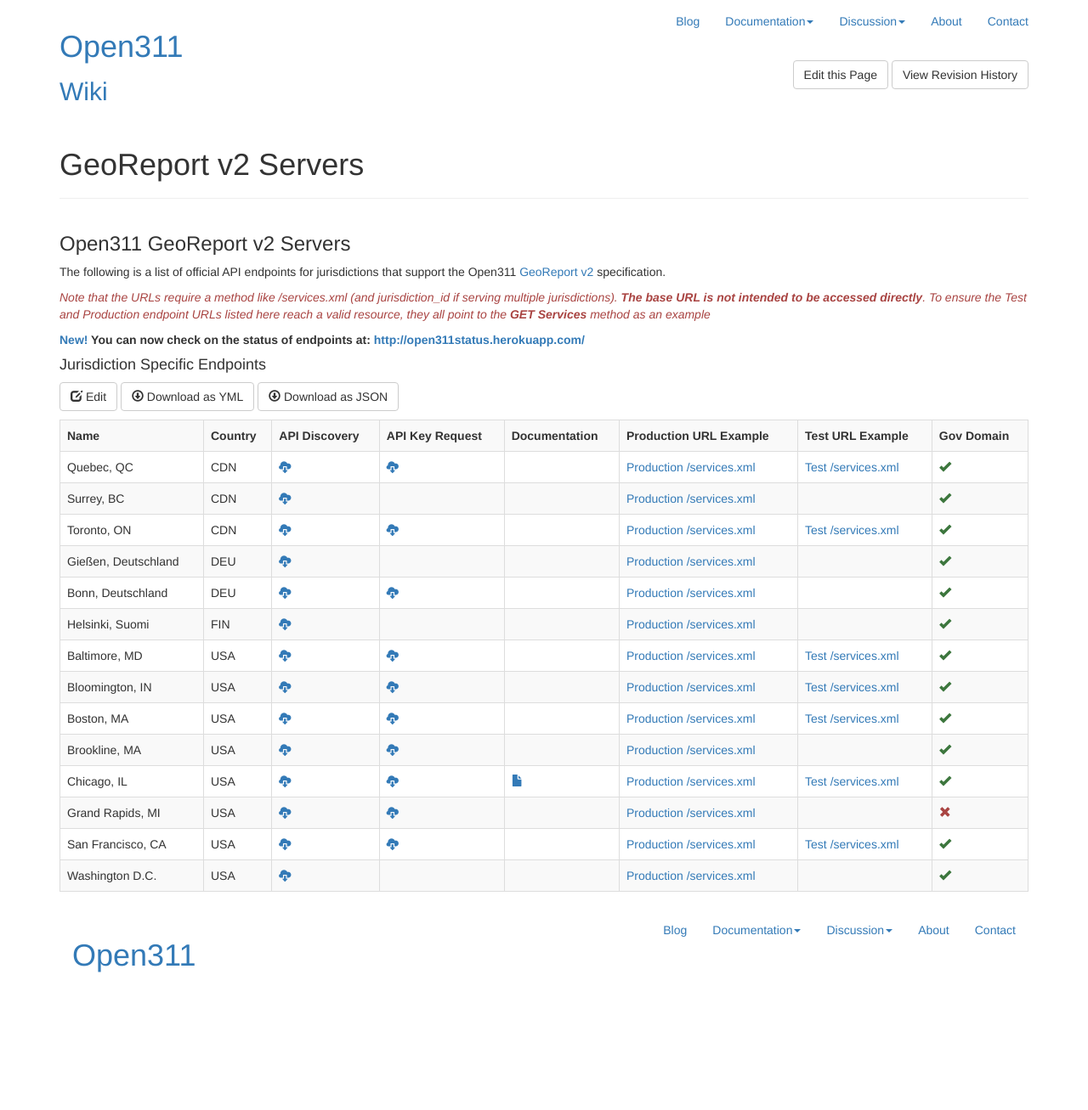
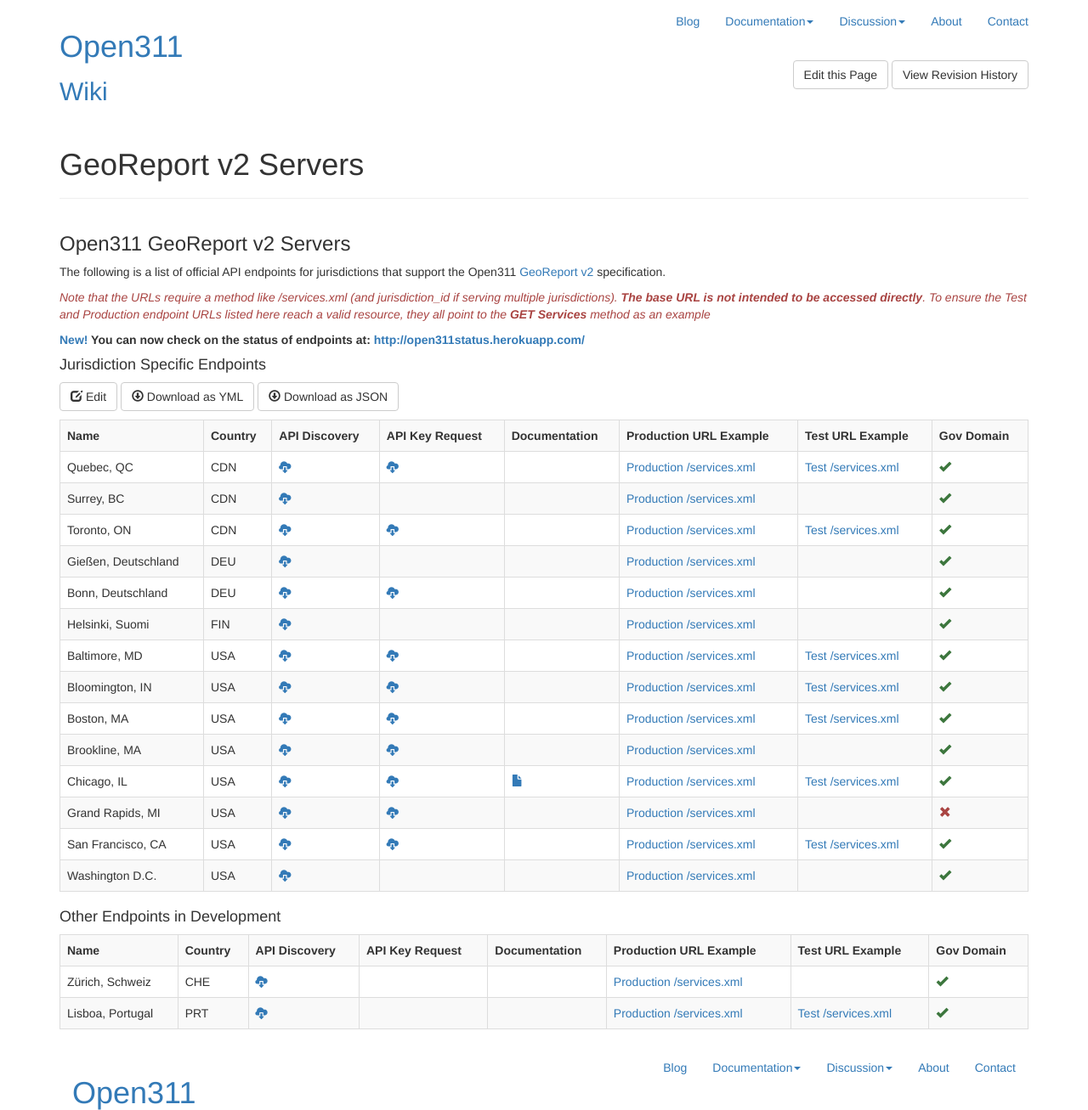
Before and after one commit to open311/open311.github.io, a Jekyll site: the page built from GeoReport_v2/Servers.md, in a window 1280 px wide. Shown: the whole page at 85% size. Built offline with Jekyll 4.4.1, drawn with Linux system fonts in a browser that asks for light colours; nearby versions of some CDN libraries; library files that are not in the unit come from our copies; before the commit the page ends 1145 px from its top, so only the background shows below that.

Commit message:
Show other API endpoints separately

```diff
--- a/GeoReport_v2/Servers.md
+++ b/GeoReport_v2/Servers.md
@@ -46,3 +46,34 @@ The following is a list of official API endpoints for jurisdictions that support
     {% endif %}
 {% endfor %}
 </table>
+
+#### Other Endpoints in Development
+<table class="table table-striped table-bordered">
+    <tr>
+        <th>Name</th>
+        <th>Country</th>
+        <th>API Discovery</th>
+        <th>API Key Request</th>
+        <th>Documentation</th>
+        <th>Production URL Example</th>
+        <th>Test URL Example</th>
+        <th>Gov Domain</th>
+    </tr>
+{% for server in site.data.servers %}
+    {% if server.production_ready != true %}
+        <tr>
+            <td>{{ server.name }}</td>
+            <td>{{ server.country }}</td>
+            <td><a href="{{ server.api_discovery }}"><span class="glyphicon glyphicon-cloud-download"></span><span class="sr-only">Download</span></a></td>
+            <td>{% if server.api_key_request.size > 0 %}<a href="{{ server.api_key_request }}"><span class="glyphicon glyphicon-cloud-download"></span><span class="sr-only">Download</span></a>{% endif %}</td>
+            <td>{% if server.api_documentation.size > 0 %}<a href="{{ server.api_documentation }}"><span class="glyphicon glyphicon-file"></span><span class="sr-only">Download</span></a>{% endif %}</td>
+            <td><a href="{{ server.base_url }}services.xml?jurisdiction_id={{ server.jurisdiction_id }}">Production /services.xml </a></td>
+            <td>{% if server.test_url.size > 0 %}<a href="{{ server.test_url }}services.xml?jurisdiction_id={{ server.jurisdiction_id }}">Test /services.xml</a>{% endif %}</td>
+            <td>
+                {% if server.gov_domain == true %}<span class="glyphicon glyphicon-ok text-success"></span><span class="sr-only">Yes</span>{% endif %}
+                {% if server.gov_domain == false %}<span class="glyphicon glyphicon-remove text-danger"></span><span class="sr-only">No</span>{% endif %}
+            </td>
+        </tr>
+    {% endif %}
+{% endfor %}
+</table>
```
